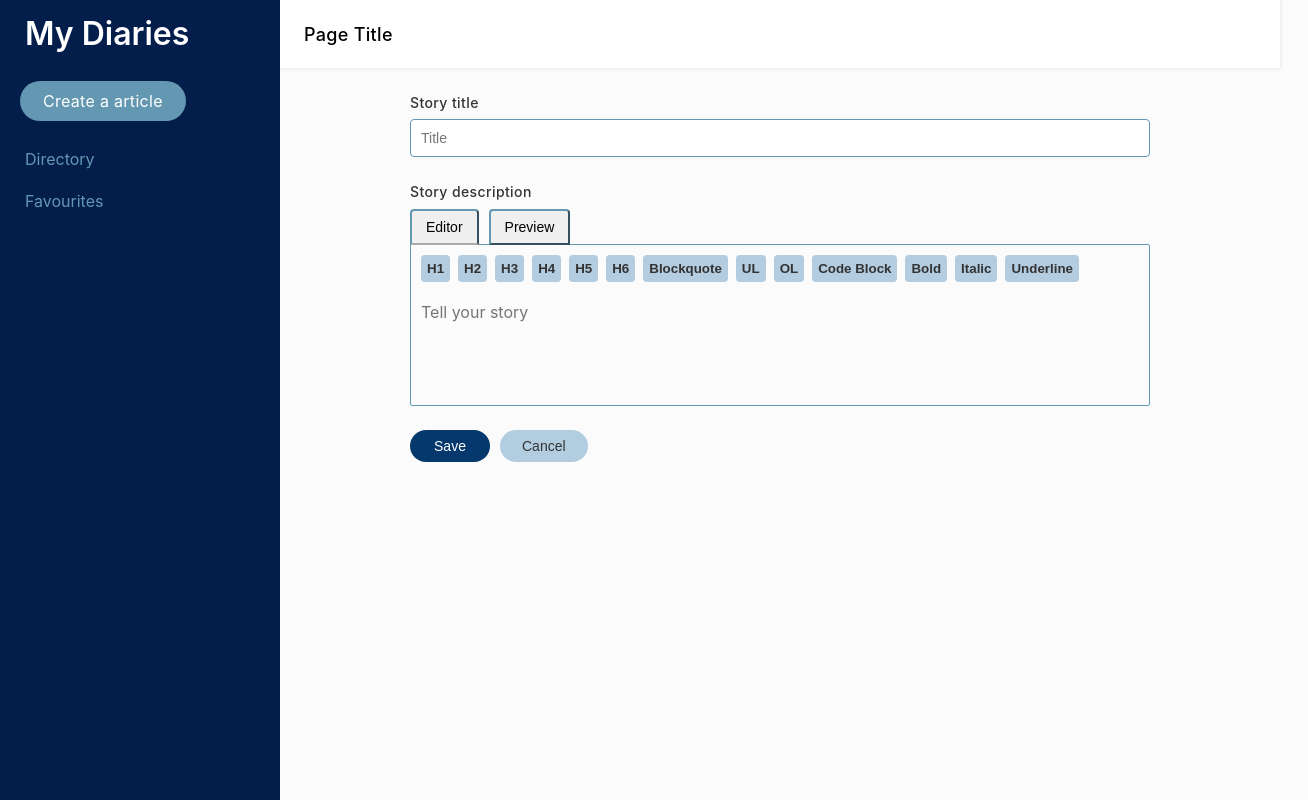
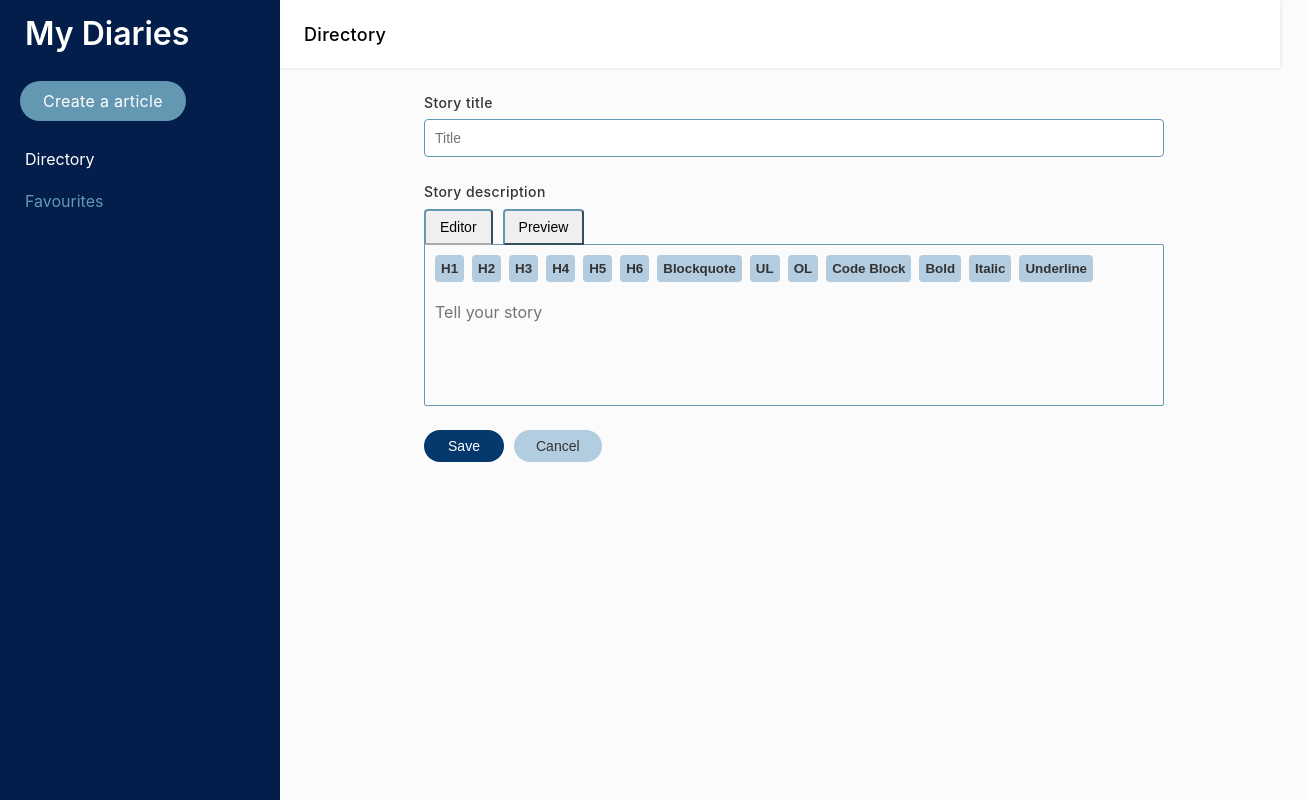
Before and after one commit to explore-free-projects/my-diaries-front-end, a React (Create React App) app: page /directory/new in a window 1280 px wide. Shown: the whole page, 1308 px wide, since content can reach past the window. Built offline with nearby package versions, Linux system fonts and the light colour scheme.

Commit message:
Active class name and editor space isse fixed

```diff
--- a/src/App.js
+++ b/src/App.js
@@ -1,7 +1,7 @@
 import React, { useState } from 'react';
 import { Router } from "react-router-dom";
 import styled, { ThemeProvider } from 'styled-components'
-import { Main, SideNav, TopNav } from 'common';
+import { Main } from 'common';
 import { GlobalStyle, Themes, History } from 'utils';
 
 const lightTheme = () => ({
@@ -64,8 +64,6 @@ function App() {
       </ThemeToggle>
       <ThemeProvider theme={theme}>
         <GlobalStyle />
-        <SideNav/>
-        <TopNav/>
         <Main/>
       </ThemeProvider>
     </Router>
--- a/src/Common/TopNav/TopNav.js
+++ b/src/Common/TopNav/TopNav.js
@@ -32,9 +32,35 @@ const HeaderTitle = styled.label `
   text-transform: capitalize;
 `;
 
+function pageTitleManipulate(paths) {
+  let sperateStr = paths.pathname.split("/")[1];
+  let captalize = sperateStr.charAt(0).toUpperCase() + sperateStr.slice(1)
+
+  document.title = `${captalize} - My diaries`;
+
+  return captalize;
+}
+
 class TopNav extends Component {
   constructor(props) {
     super(props);
+
+    this.state = {
+      title: pageTitleManipulate(props.history.location)
+   }
+  }
+
+  changeTitle = (newTitle) => {
+    this.setState({
+      title: newTitle
+    })
+  }
+
+  componentDidMount(){
+    this.props.history.listen(() => {
+      let title = pageTitleManipulate(this.props.history.location);
+      this.changeTitle(title);
+    })
   }
 
   render() {
@@ -42,7 +68,7 @@ class TopNav extends Component {
       <Header>
         <Row>
           <div>
-            <HeaderTitle>Page title</HeaderTitle>
+            <HeaderTitle>{this.state.title}</HeaderTitle>
           </div>
           <div>
 
--- a/src/Common/main/Main.js
+++ b/src/Common/main/Main.js
@@ -1,7 +1,8 @@
 import React, { Component } from 'react';
 import styled from 'styled-components';
-import { Switch, Route, Redirect } from 'react-router-dom';
-import { NewArticle, ViewArticle } from "components";
+import { Switch, Route, Redirect, IndexRoute } from 'react-router-dom';
+import { NewArticle, ViewArticle, } from "components";
+import { SideNav, TopNav } from 'common';
 import { Directory, Favourites, Tags } from "routes";
 
 const MainWrapper = styled.main `
@@ -12,6 +13,8 @@ const MainWrapper = styled.main `
   top: 68px;
   bottom: 0;
   padding: 24px;
+  min-width: 980px;
+  overflow: auto;
 `;
 
 const MainWrapperContent = styled.div `
@@ -26,19 +29,24 @@ class Main extends Component {
   }
   render() {
     return (
+      <>
+        <SideNav/>
+        <TopNav/>
         <MainWrapper>
           <MainWrapperContent>
             <Switch>
               <Route path="/directory" exact component={Directory} />
-          <Route path="/directory/new" component={NewArticle} />
-          <Route path="/directory/:diaryId/edit" component={NewArticle} />
+              <Route path="/directory/new" component={NewArticle}/>
+              <Route path="/directory/:diaryId/edit" component={NewArticle}/>
               <Route path="/directory/:diaryId" component={ViewArticle} />
+
               <Route path="/favourites" component={Favourites} />
               <Route path="/tags" component={Tags} />
               <Redirect from="/" to="/directory" />
             </Switch>
           </MainWrapperContent>
         </MainWrapper>
+      </>
     );
   }
 }
--- a/src/Common/sidenav/SideNav.js
+++ b/src/Common/sidenav/SideNav.js
@@ -81,7 +81,11 @@ class SideNav extends Component {
         <CreateButton to="/directory/new">Create a article</CreateButton>
         <NavUl>
           <NavList>
-            <Link to="/directory" exact={true}>Directory</Link>
+            <Link to="/directory"
+              isActive={(match, location) => {
+                return location.pathname.indexOf("directory") !== -1;
+              }}
+              exact={true}>Directory</Link>
           </NavList>
           <NavList>
             <Link to="/favourites">Favourites</Link>
--- a/src/Components/Newarticle/Newarticle.js
+++ b/src/Components/Newarticle/Newarticle.js
@@ -71,7 +71,9 @@ class NewArticle extends Component {
       fetch('http://localhost:3000/api/diaries/'+ this.state.diaryId)
         .then(val => val.json())
         .then(data => {
-          const rawData = markdownToDraft(data.content);
+          const rawData = markdownToDraft(data.content, {
+            preserveNewlines: true,
+          });
           const contentState = convertFromRaw(rawData);
           const newEditorState = EditorState.createWithContent(contentState);
 
@@ -93,7 +95,7 @@ class NewArticle extends Component {
   handleSubmit(e) {
     const content = this.state.editorState.getCurrentContent();
     const rawObject = convertToRaw(content);
-    const markdownString = draftToMarkdown(rawObject);
+    const markdownString = draftToMarkdown(rawObject, { preserveNewlines: true });
 
     fetch('http://localhost:3000/api/diaries/'+ this.state.diaryId , {
       method: !!(this.state.diaryId) ? 'PUT' : 'POST',
--- a/src/Components/ViewArticle/ViewArticle.js
+++ b/src/Components/ViewArticle/ViewArticle.js
@@ -90,7 +90,9 @@ class ViewArticle extends Component {
   componentDidMount() {
     fetch('http://localhost:3000/api/diaries/'+ this.state.diaryId).then(val => val.json())
       .then(data => {
-        const rawData = markdownToDraft(data.content);
+        const rawData = markdownToDraft(data.content, {
+          preserveNewlines: true,
+        });
         const contentState = convertFromRaw(rawData);
         const editorState = EditorState.createWithContent(contentState);
 
```
Lines whose indentation alone changed are shown as unchanged.
